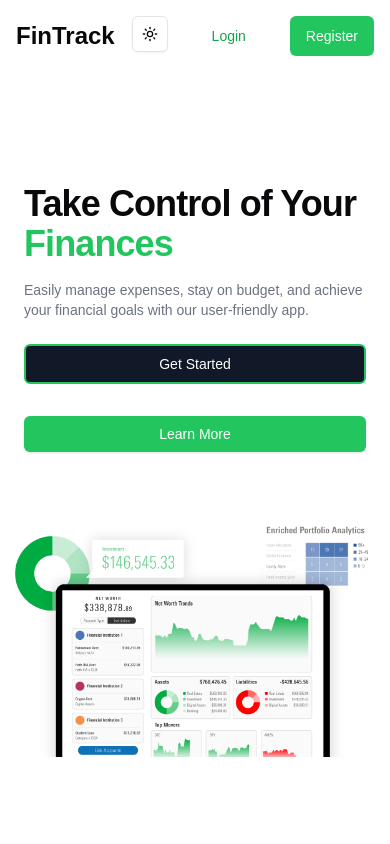
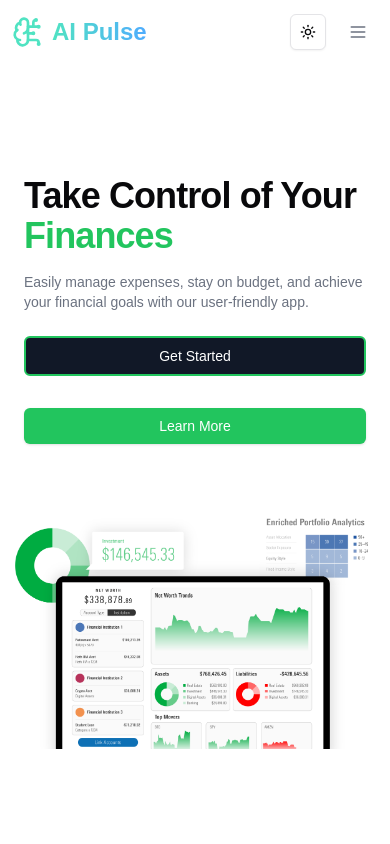
Before and after one commit to amjido-01/fintrack-v2, a Next.js app: page / in a window 390 px wide. Shown: the top 844 px of the page. Built offline with nearby package versions, Linux system fonts and the light colour scheme.

Commit message:
adjusted navbar

```diff
--- a/app/page.tsx
+++ b/app/page.tsx
@@ -6,11 +6,11 @@ import Works from "@/components/Works";
 import Testimonial from "@/components/Testimonial";
 import CTA from "@/components/CTA";
 import Footer from "@/components/Footer"
-import NavBar from "@/components/NavBar";
+import Header from "@/components/Header";
 export default function Home() {
   return (
     <main className="">
-      <NavBar />
+      <Header />
      <Hero />
       <HoverSpring />
       <AnimatedLogoCloud />
--- /dev/null
+++ b/components/Header.tsx
@@ -0,0 +1,90 @@
+"use client"
+import React from 'react'
+import Link from 'next/link'
+import { useState } from 'react'
+import { BrainCircuit, Menu, X } from 'lucide-react'
+import {ModeToggle} from "@/components/ui/ModeToggle";
+import {motion, AnimatePresence} from "framer-motion"
+
+const Header = () => {
+    const [isMenuOpen, setIsMenuOpen] = useState<boolean>(false);
+
+    const toggleMenu = () => {
+        setIsMenuOpen(!isMenuOpen)
+    }
+
+    return (
+        <div className='containr w-full z-20 start-0'>
+            <header className="md:w-[90%] flex flex-wrap items-center justify-between mx-auto p-3">
+                <Link className="flex items-center justify-center" href="#">
+                    <BrainCircuit className="h-8 w-8 text-[#50E3C2]" />
+                    <span className="ml-2 text-2xl font-bold bg-clip-text text-transparent bg-gradient-to-r from-[#50E3C2] to-[#4FACFE]">
+                        AI Pulse
+                    </span>
+                </Link>
+                <div className="flex gap-3 items-center md:order-2">
+                    <ModeToggle />
+                    <button
+                        onClick={toggleMenu}
+                        className="inline-flex items-center p-2 w-10 h-10 justify-center text-sm text-gray-500 rounded-lg md:hidden hover:bg-gray-100 focus:outline-none focus:ring-2 focus:ring-gray-200 dark:text-gray-400 dark:hover:bg-gray-700 dark:focus:ring-gray-600"
+                        aria-controls="navbar-sticky"
+                        aria-expanded={isMenuOpen}
+                    >
+                        <span className="sr-only">Open main menu</span>
+                        {isMenuOpen ? (
+                            <X className="w-5 h-5" />
+                        ) : (
+                            <Menu className="w-5 h-5" />
+                        )}
+                    </button>
+
+                    <div className="hidden md:flex gap-8 md:order-2 space-x-3 md:space-x-0 rtl:space-x-reverse">
+                        <Link className='text-primary underline-offset-4 hover:underline inline-flex items-center justify-center whitespace-nowrap rounded-md text-sm font-medium ring-offset-background transition-colors focus-visible:outline-none focus-visible:ring-2 focus-visible:ring-ring focus-visible:ring-offset-2 disabled:pointer-events-none disabled:opacity-50' href="/auth/login" >Login</Link>
+                        <Link href="/auth/register" className='h-10 px-4 py-2 inline-flex items-center justify-center whitespace-nowrap rounded-md text-sm font-medium ring-offset-background transition-colors focus-visible:outline-none focus-visible:ring-2 focus-visible:ring-ring focus-visible:ring-offset-2 disabled:pointer-events-none disabled:opacity-50 bg-green-500 text-white hover:bg-green-600'>Register</Link>
+                    </div>
+                </div>
+            </header>
+
+            <AnimatePresence>
+                {isMenuOpen && (
+                    <motion.div
+                        initial={{ opacity: 0, y: -20 }}
+                        animate={{ opacity: 1, y: 0 }}
+                        exit={{ opacity: 0, y: -20 }}
+                        className="fixed inset-0 bg-[#000000] bg-opacity-95 z-40 flex flex-col items-center justify-center"
+                    >
+                        {/* Close button positioned at top right */}
+                        <div className="absolute top-4 right-4">
+                            <button
+                                onClick={toggleMenu}
+                                className="p-2 text-gray-400 hover:text-white focus:outline-none"
+                            >
+                                <X className="w-5 h-5" />
+                            </button>
+                        </div>
+
+                        {/* Navigation links */}
+                        <nav className="flex flex-col items-center gap-6">
+                            <Link
+                                onClick={toggleMenu}
+                                className='text-sm font-medium text-white hover:text-[#50E3C2] transition-colors'
+                                href="/auth/login"
+                            >
+                                Login
+                            </Link>
+                            <Link
+                                onClick={toggleMenu}
+                                className='text-sm font-medium px-6 py-3 bg-green-500 text-white rounded-lg hover:bg-green-600 transition-colors'
+                                href="/auth/register"
+                            >
+                                Register
+                            </Link>
+                        </nav>
+                    </motion.div>
+                )}
+            </AnimatePresence>
+        </div>
+    )
+}
+
+export default Header
--- a/components/NavBar.tsx
+++ /dev/null
@@ -1,49 +0,0 @@
-"use client"
-import React from 'react';
-import Link from "next/link";
-// import { useSession } from "next-auth/react";
-import {ModeToggle} from "@/components/ui/ModeToggle";
-// import { usePathname } from 'next/navigation';
-// import UserAvatar from './ui/UserAvatar';
-// import { Loader2 } from "lucide-react"
-
-// const NavLinks = [
-// 	{ id: 1, name: 'Dashboard', path: '/dashboard' },
-// 	{ id: 2, name: 'Workspaces', path: '/workspaces' },
-// ];
-
-const NavBar = () => {
-//   const { data: session, status } = useSession();
-//   const loading = status === "loading";
-  // const pathname = usePathname();
-  // const isActive = (path: string) => path === pathname;
-  return (
-    <nav className="containr w-full z-20 start-0">
-  <div className="max-w-screen-xl flex flex-wrap items-center justify-between mx-auto p-4">
-
-  <Link href="/" className="flex items-center space-x-3 rtl:space-x-reverse">
-      <span className="self-center text-2xl font-semibold whitespace-nowrap dark:text-white">FinTrack</span>
-  </Link>
-
-    <div className="flex gap-8 md:order-2 space-x-3 md:space-x-0">
-    <div><ModeToggle /></div>
-
-    {/* {loading? (<div className="flex items-center space-x-3">
-      <div className="flex gap-2 items-center">
-        <Loader2 className="h-5 w-5 animate-spin" />
-        <p>Loading...</p>
-      </div>
-            </div>): session?.user ? (<UserAvatar />) : ( */}
-
-                <div className="flex gap-8 md:order-2 space-x-3 md:space-x-0 rtl:space-x-reverse">
-    <Link className='text-primary underline-offset-4 hover:underline inline-flex items-center justify-center whitespace-nowrap rounded-md text-sm font-medium ring-offset-background transition-colors focus-visible:outline-none focus-visible:ring-2 focus-visible:ring-ring focus-visible:ring-offset-2 disabled:pointer-events-none disabled:opacity-50' href="/auth/login" >Login</Link>
-    <Link href="/auth/register" className='h-10 px-4 py-2 inline-flex items-center justify-center whitespace-nowrap rounded-md text-sm font-medium ring-offset-background transition-colors focus-visible:outline-none focus-visible:ring-2 focus-visible:ring-ring focus-visible:ring-offset-2 disabled:pointer-events-none disabled:opacity-50 bg-green-500 text-white hover:bg-green-600'>Register</Link>
-    </div>
-    </div>
-
-  </div>
-</nav>
-  )
-}
-
-export default NavBar
```
